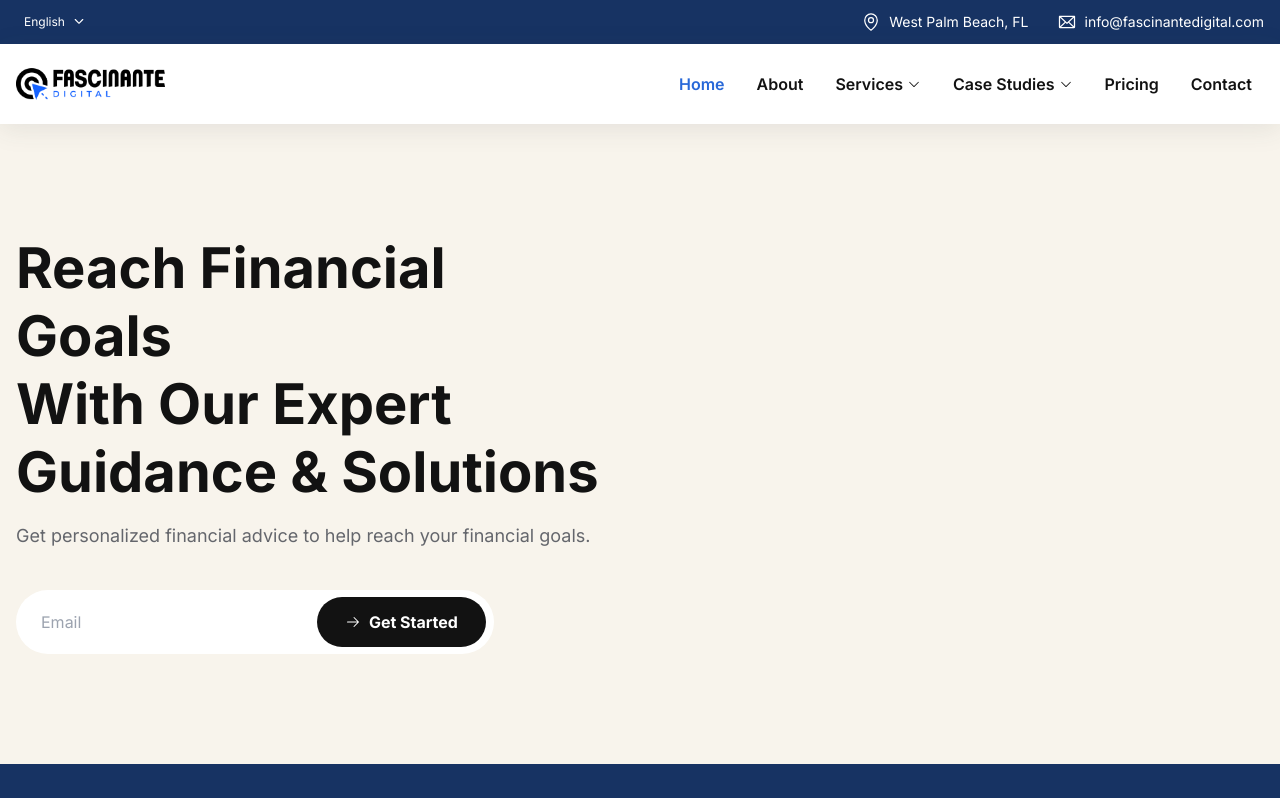
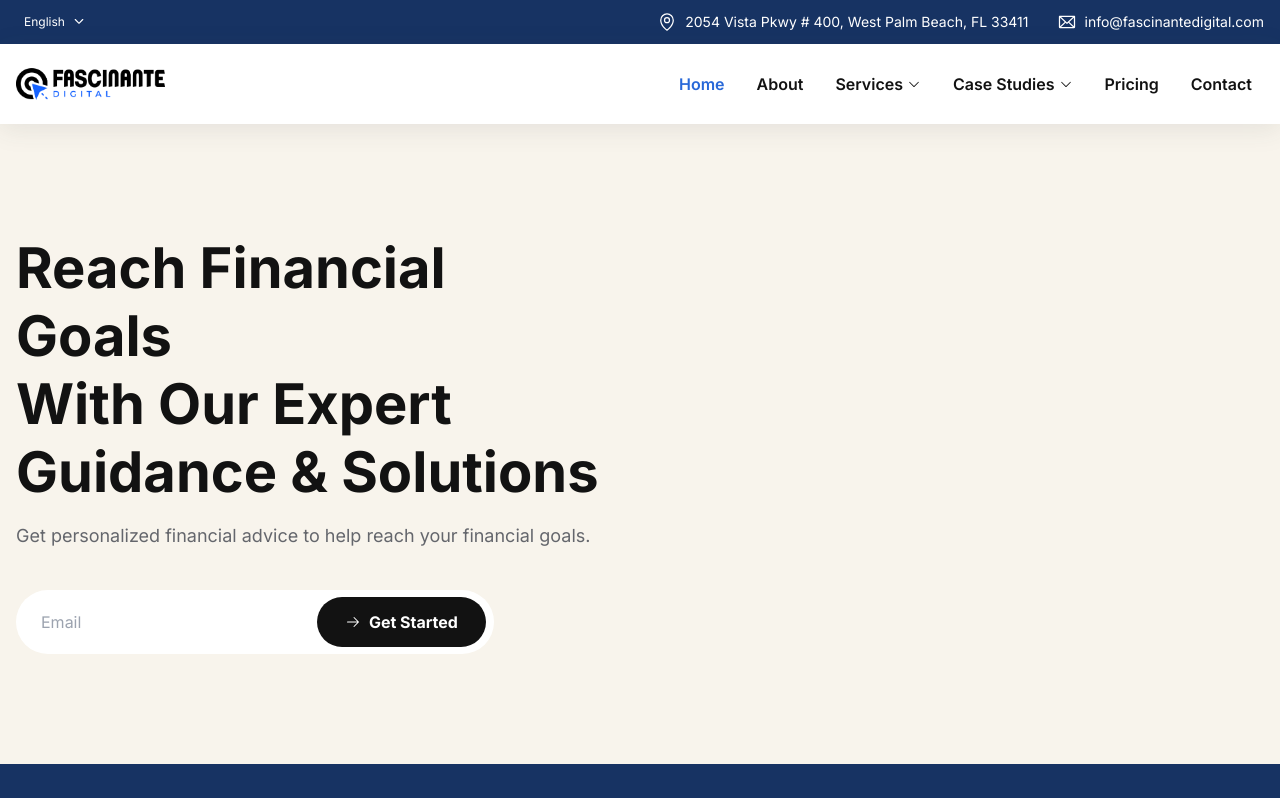
Before and after one commit to alexanderovie/fascinante-web, a Next.js app: page / in a window 1280 px wide. Shown: the top 798 px of the page. Built offline with nearby package versions, Linux system fonts and the light colour scheme.

Commit message:
Add missing MenuOne component

```diff
--- a/src/components/Header/TopNav/TopNavTwo.tsx
+++ b/src/components/Header/TopNav/TopNavTwo.tsx
@@ -18,7 +18,7 @@ const TopNavTwo = () => {
                     <div className="right-block flex items-center">
                         <div className="location flex items-center max-lg:hidden">
                             <Icon.MapPin className="text-white text-xl" />
-                            <span className="ml-2 caption1 text-white">West Palm Beach, FL</span>
+                            <span className="ml-2 caption1 text-white">2054 Vista Pkwy # 400, West Palm Beach, FL 33411</span>
                         </div>
                         <div className="mail lg:ml-7 flex items-center">
                             <Icon.Envelope className="text-white text-xl" />
```
